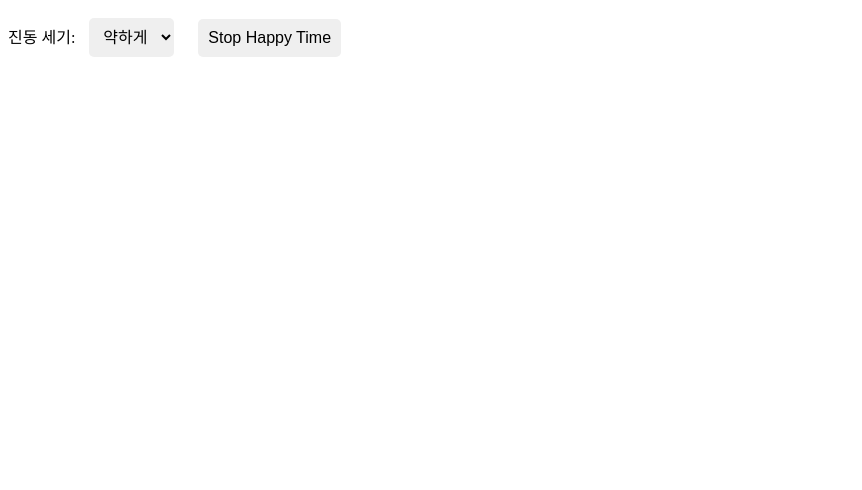
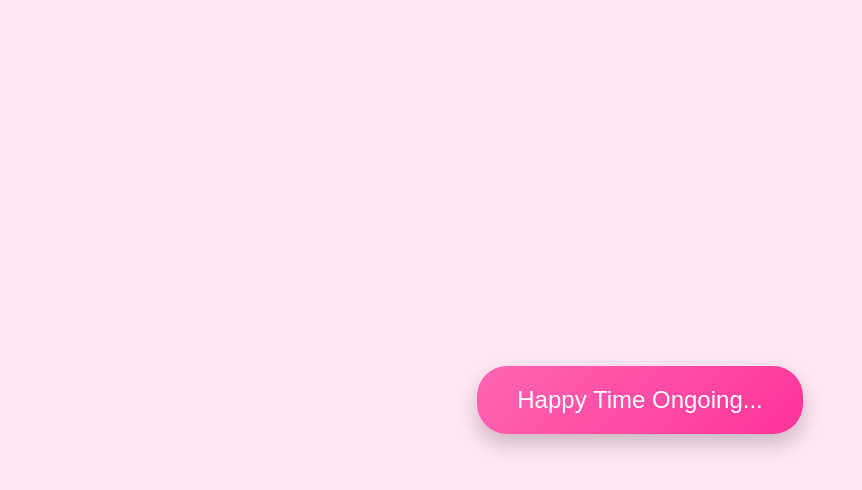
Before and after one commit to kimsungsil1/happytime, a plain HTML site: page index.html in a window 1280 px wide. Both pictures are taken after a click on the button "Start Happy Time". Shown: the whole page, without its empty margins (0-862 px from the left). Drawn offline with Linux system fonts and the light colour scheme.

Commit message:
Update index.html

```diff
--- a/index.html
+++ b/index.html
@@ -5,24 +5,44 @@
     <meta name="viewport" content="width=device-width, initial-scale=1.0">
     <title>Happy Time Vibration</title>
     <style>
-        button, select {
-            padding: 10px;
-            font-size: 16px;
-            margin: 10px;
-            border-radius: 5px;
+        * {
+            margin: 0;
+            padding: 0;
+            box-sizing: border-box;
+        }
+
+        body {
+            height: 100vh;
+            display: flex;
+            justify-content: center;
+            align-items: center;
+            background-color: #ffe6f2;
+            font-family: 'Arial', sans-serif;
+        }
+
+        #happytime {
+            padding: 20px 40px;
+            font-size: 24px;
+            color: #fff;
+            background: linear-gradient(135deg, #ff66b2, #ff3399);
             border: none;
+            border-radius: 30px;
+            box-shadow: 0 10px 20px rgba(0, 0, 0, 0.2);
             cursor: pointer;
+            transition: all 0.3s ease;
+        }
+
+        #happytime:hover {
+            background: linear-gradient(135deg, #ff3399, #ff66b2);
+            box-shadow: 0 15px 25px rgba(0, 0, 0, 0.3);
+        }
+
+        #happytime:active {
+            transform: scale(0.95);
         }
     </style>
 </head>
 <body>
-
-    <label for="vibration-strength">진동 세기:</label>
-    <select id="vibration-strength">
-        <option value="1">약하게</option>
-        <option value="2">중간</option>
-        <option value="3">강하게</option>
-    </select>
 
     <button id="happytime">Start Happy Time</button>
 
@@ -30,29 +50,14 @@
         let isVibrating = false;
 
         document.getElementById('happytime').addEventListener('click', function() {
-            let vibrationStrength = document.getElementById('vibration-strength').value;
-            let vibrationPattern;
-
-            // 진동 세기에 따라 진동 패턴을 다르게 설정
-            if (vibrationStrength === '1') {
-                vibrationPattern = [200, 100, 200]; // 약한 진동 패턴
-            } else if (vibrationStrength === '2') {
-                vibrationPattern = [500, 200, 500]; // 중간 진동 패턴
-            } else if (vibrationStrength === '3') {
-                vibrationPattern = [1000, 500, 1000]; // 강한 진동 패턴
-            }
-
             if (navigator.vibrate) {
                 if (!isVibrating) {
-                    // 진동 시작
-                    navigator.vibrate(vibrationPattern);
-                    this.textContent = 'Stop Happy Time';
+                    // 무한 진동 시작
+                    navigator.vibrate([1000]); // 1초 진동 후 멈추지 않음
                     isVibrating = true;
+                    this.textContent = 'Happy Time Ongoing...';
                 } else {
-                    // 진동 정지
-                    navigator.vibrate(0);  // 진동을 멈추게 함
-                    this.textContent = 'Start Happy Time';
-                    isVibrating = false;
+                    alert('진동이 이미 진행 중입니다.');
                 }
             } else {
                 alert('이 기기는 진동을 지원하지 않습니다.');
```
